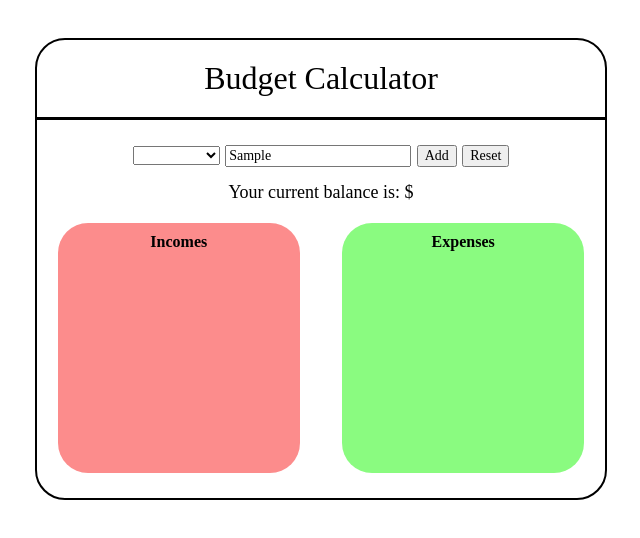
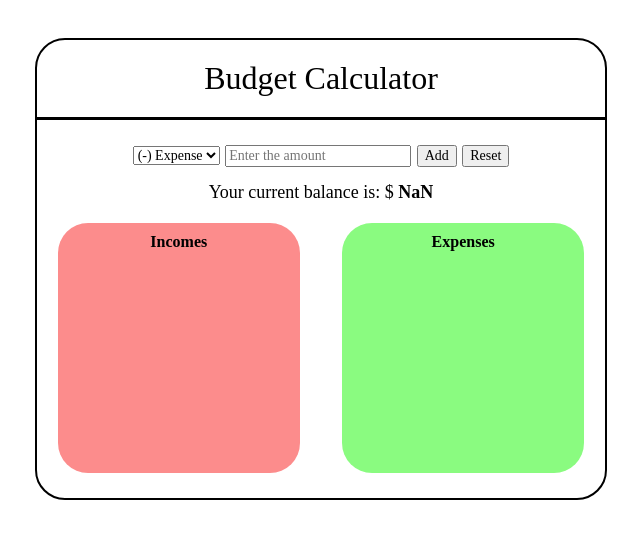
Before and after one commit to alibalouchi95/expense-calc, a plain HTML site: page index.html in a window 1280 px wide. Both pictures are taken after typing "Sample" into the empty fields and a click on the button "Add". Shown: the whole page, without its empty margins (319-959 px from the left). Drawn offline with Linux system fonts and the light colour scheme.

Commit message:
Remove (index.html) google fonts and an empty div
add (index.html) functionality for the add & reset buttons

Rename (index.html) two IDs of elements

```diff
--- a/index.html
+++ b/index.html
@@ -5,19 +5,39 @@
       <meta name="viewport" content="width=device-width, initial-scale=1.0">
       <title>Expense Calculator</title>
       <link rel="stylesheet" href="style.css" type="text/css">
+      <link rel="stylesheet" href="https://fonts.googleapis.com/css?family=Audiowide">
 
    </head>
    <body>
 
       <script>
+         let balance = 0;
 
-         function addEntry() {
+         function add() {
 
+            let addButton = document.getElementById('add-btn');
+            let inputType = document.querySelector('#inputType').value;
+            let inputValue = document.getElementById('amount').value;
+            let inputNumber = Number (inputValue);
+
+            if (inputType == "income") {
+               balance += inputNumber;
+               document.getElementById('balance').innerHTML = balance;
+               document.getElementById('amount').value = "";
+            }
+            else {
+               balance -= inputNumber;
+               document.getElementById('balance').innerHTML = balance;
+               document.getElementById('amount').value = "";
+            }
          }
 
          function reset() {
+            balance = 0;
+            document.getElementById('balance').innerText = balance;
+            console.log(balance)
+         }
 
-         }
       </script>
 
       <div class="container">
@@ -27,13 +47,12 @@
          <div class="content" >
             <div class="button-actions">
 
-               <select id="select-expense">
-                  <option selected ></option>
+               <select id="inputType">
                   <option title="expense" value="expense">(-) Expense</option>
                   <option title="income" value="income" >(+) Income</option>
                </select>
 
-               <input id="inputData" placeholder="Enter the amount"/>
+               <input id="amount" placeholder="Enter the amount"/>
 
                <button class="btn" id="add-btn" onclick="add()" >Add</button>
                <button class="btn" id="add-btn" onclick="reset()" >Reset</button>
@@ -53,6 +72,5 @@
             </div>
          </div>
       </div>
-      <div class="box"></div>
    </body>
 </html>
```
